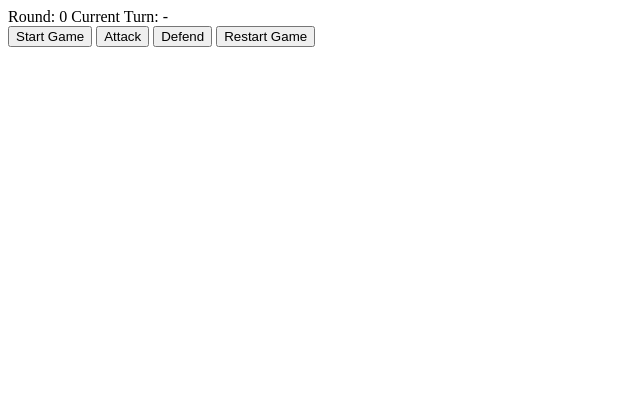
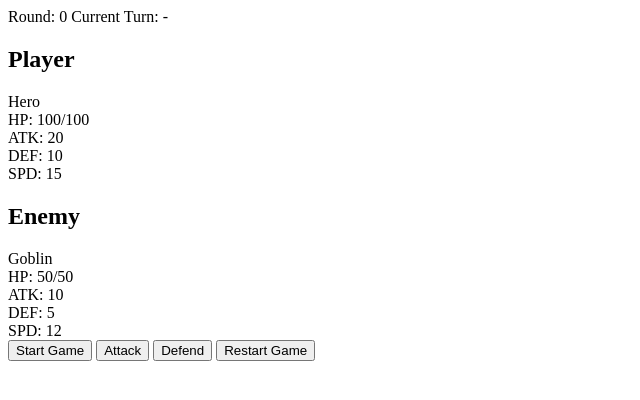
Before and after one commit to Jonwet/1dv610-L3, a website: page index.html in a window 1280 px wide. Shown: the whole page, without its empty margins (0-640 px from the left). Drawn offline with Linux system fonts and the light colour scheme.

Commit message:
Add CombatantView class

```diff
--- a/index.html
+++ b/index.html
@@ -11,11 +11,23 @@
         <span class="label">Current Turn:</span>
         <span id="current-turn">-</span>
 
+        <div class="combat">
+            <div class="team-container">
+                <h2>Player</h2>
+                <div id="player-team" class="team"></div>
+            </div>
+
+            <div class="team-container">
+                <h2>Enemy</h2>
+                <div id="enemy-team" class="team"></div>
+        </div>
+
         <div class="controls">
             <button id="start-button">Start Game</button>
             <button id="attack-button">Attack</button>
             <button id="defend-button">Defend</button>
             <button id="restart-button">Restart Game</button>
         </div>
+        <script type="module" src="test.js"></script>
     </body>
 </html>
--- /dev/null
+++ b/test.js
@@ -0,0 +1,27 @@
+import CombatantView from './views/CombatantView.js'
+
+const view = new CombatantView()
+
+const hero = {
+    id: 1,
+    name: 'Hero',
+    team: 'Player',
+    maxHealth: 100,
+    currentHealth: 100,
+    attackPower: 20,
+    defense: 10,
+    speed: 15,
+}
+
+const goblin = {
+    id: 2,
+    name: 'Goblin',
+    team: 'Enemy',
+    maxHealth: 50,
+    currentHealth: 50,
+    attackPower: 10,
+    defense: 5,
+    speed: 12,
+}
+
+view.renderCombatants([hero, goblin])
--- /dev/null
+++ b/views/CombatantView.js
@@ -0,0 +1,79 @@
+export default class CombatantView {
+    constructor() {
+        this.playerContainer = document.getElementById('player-team')
+        this.enemyContainer = document.getElementById('enemy-team')
+    }
+
+    renderCombatants(combatants) {
+        const players = combatants.filter((c) => c.team === 'Player')
+        const enemies = combatants.filter((c) => c.team === 'Enemy')
+
+        players.forEach((combatant) => {
+            const combatantElement = this.createCombatantElement(combatant)
+            this.playerContainer.appendChild(combatantElement)
+        })
+
+        enemies.forEach((combatant) => {
+            const combatantElement = this.createCombatantElement(combatant)
+            this.enemyContainer.appendChild(combatantElement)
+        })
+    }
+
+    createCombatantElement(combatant) {
+        const combatantElement = document.createElement('div')
+        combatantElement.className = 'combatant-element'
+        combatantElement.dataset.id = combatant.id
+
+        combatantElement.innerHTML = `
+            <div class="combatant-name">${combatant.name}</div>
+
+
+            <div class="hp-container">
+                <div class="hp-label">HP: ${combatant.currentHealth}/${combatant.maxHealth}</div>
+            </div>
+
+            <div class="stats">
+                <div class="stat">ATK: ${combatant.attackPower}</div>
+                <div class="stat">DEF: ${combatant.defense}</div>
+                <div class="stat">SPD: ${combatant.speed}</div>
+            </div>
+
+            ${combatant.isDefending ? '<div class="defending-indicator">DEFENDING</div>' : ''}
+        `
+        return combatantElement
+    }
+
+    updateCombatants(combatants) {
+        combatants.forEach((combatant) => {
+            const combatantElement = document.querySelector(
+                `[data-id="${combatant.id}"]`,
+            )
+
+            if (combatantElement) {
+                const hpLabel = combatantElement.querySelector('.hp-label')
+
+                if (hpLabel) {
+                    hpLabel.textContent = `HP: ${combatant.currentHealth}/${combatant.maxHealth}`
+                }
+
+                if (!combatant.isAlive) {
+                    combatantElement.classList.add('dead')
+                } else {
+                    combatantElement.classList.remove('dead')
+                }
+
+                const existingIndicator = combatantElement.querySelector(
+                    '.defending-indicator',
+                )
+                if (combatant.isDefending && !existingIndicator) {
+                    const indicator = document.createElement('div')
+                    indicator.className = 'defending-indicator'
+                    indicator.textContent = 'DEFENDING'
+                    combatantElement.appendChild(indicator)
+                } else if (!combatant.isDefending && existingIndicator) {
+                    existingIndicator.remove()
+                }
+            }
+        })
+    }
+}
```
